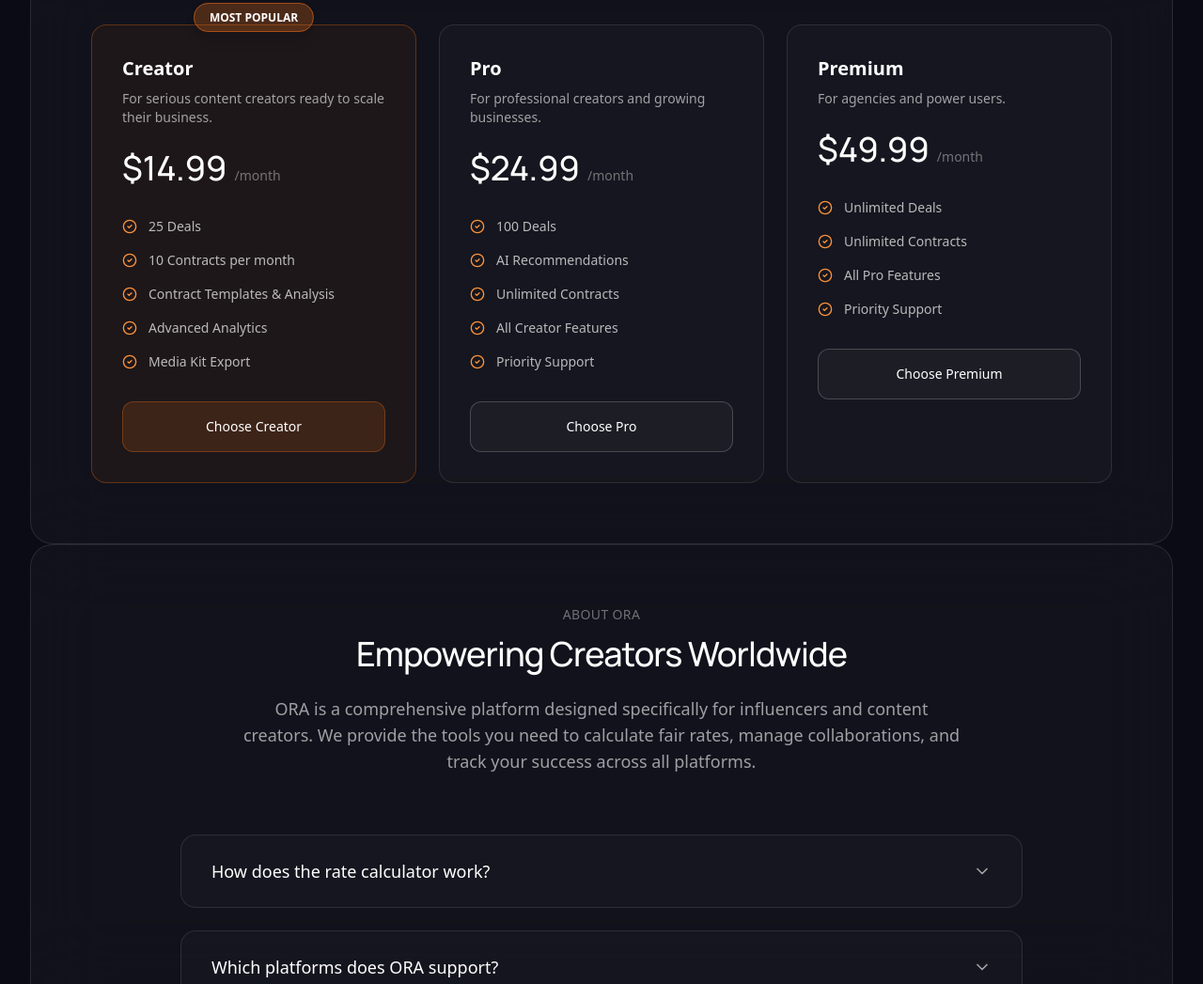
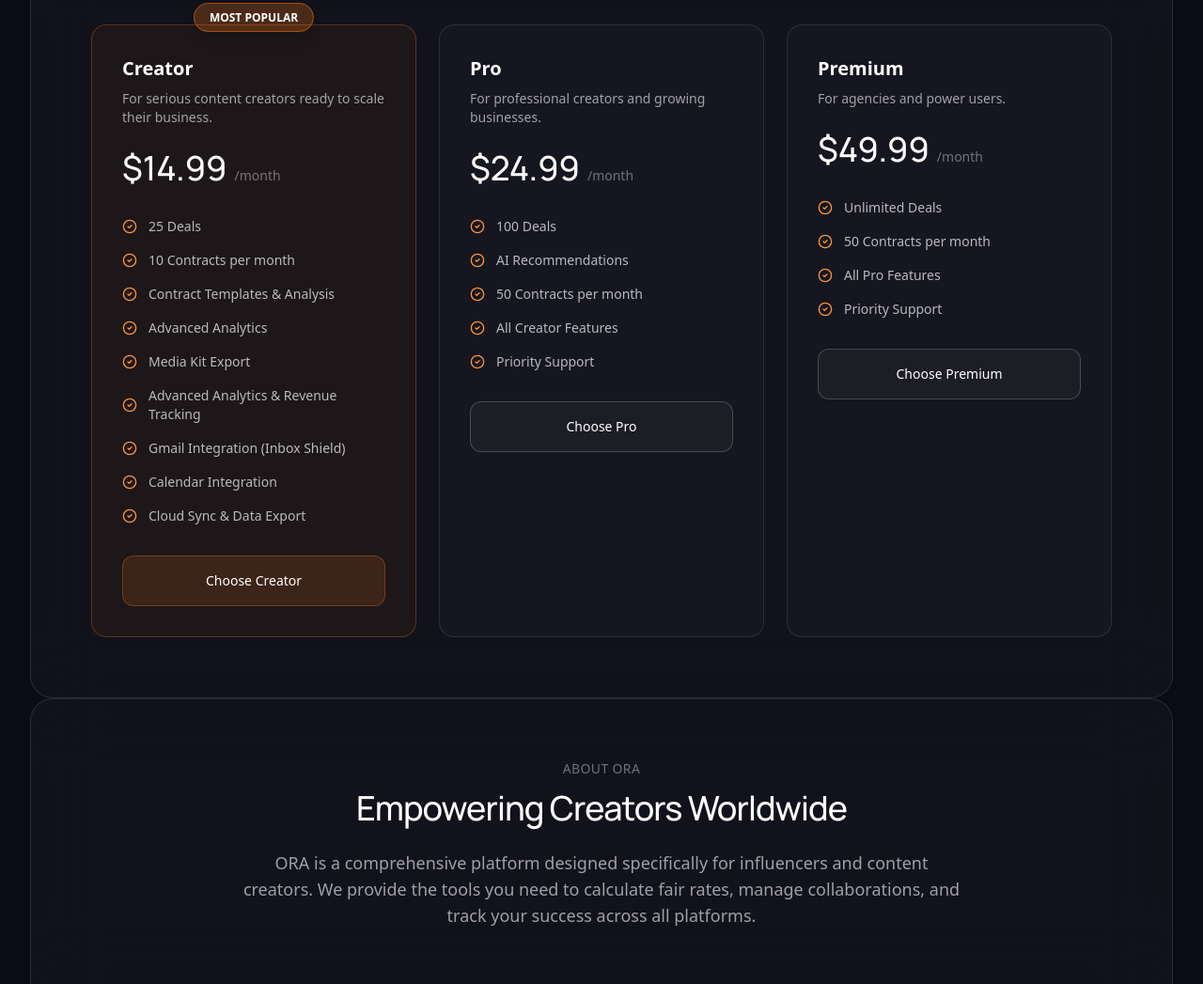
Before and after one commit to outrelinkza/ora-website, a website: page index.html in a window 1280 px wide. Shown: the part 2137-3184 px from the top of the page at 94% size. Drawn offline with nearby package versions, Linux system fonts and the light colour scheme.

Commit message:
Complete pricing features update: Add all Creator plan features, update Pro plan

```diff
--- a/index.html
+++ b/index.html
@@ -242,6 +242,22 @@
                 <svg xmlns="http://www.w3.org/2000/svg" width="16" height="16" viewBox="0 0 24 24" fill="none" stroke="currentColor" stroke-width="2" stroke-linecap="round" stroke-linejoin="round" class="text-orange-400 flex-shrink-0"><path d="m9 12 2 2 4-4"></path><circle cx="12" cy="12" r="10"></circle></svg>
                 <span class="text-sm text-white/70 font-sans">Media Kit Export</span>
               </li>
+              <li class="flex items-center gap-3">
+                <svg xmlns="http://www.w3.org/2000/svg" width="16" height="16" viewBox="0 0 24 24" fill="none" stroke="currentColor" stroke-width="2" stroke-linecap="round" stroke-linejoin="round" class="text-orange-400 flex-shrink-0"><path d="m9 12 2 2 4-4"></path><circle cx="12" cy="12" r="10"></circle"></svg>
+                <span class="text-sm text-white/70 font-sans">Advanced Analytics & Revenue Tracking</span>
+              </li>
+              <li class="flex items-center gap-3">
+                <svg xmlns="http://www.w3.org/2000/svg" width="16" height="16" viewBox="0 0 24 24" fill="none" stroke="currentColor" stroke-width="2" stroke-linecap="round" stroke-linejoin="round" class="text-orange-400 flex-shrink-0"><path d="m9 12 2 2 4-4"></path><circle cx="12" cy="12" r="10"></circle"></svg>
+                <span class="text-sm text-white/70 font-sans">Gmail Integration (Inbox Shield)</span>
+              </li>
+              <li class="flex items-center gap-3">
+                <svg xmlns="http://www.w3.org/2000/svg" width="16" height="16" viewBox="0 0 24 24" fill="none" stroke="currentColor" stroke-width="2" stroke-linecap="round" stroke-linejoin="round" class="text-orange-400 flex-shrink-0"><path d="m9 12 2 2 4-4"></path><circle cx="12" cy="12" r="10"></circle"></svg>
+                <span class="text-sm text-white/70 font-sans">Calendar Integration</span>
+              </li>
+              <li class="flex items-center gap-3">
+                <svg xmlns="http://www.w3.org/2000/svg" width="16" height="16" viewBox="0 0 24 24" fill="none" stroke="currentColor" stroke-width="2" stroke-linecap="round" stroke-linejoin="round" class="text-orange-400 flex-shrink-0"><path d="m9 12 2 2 4-4"></path><circle cx="12" cy="12" r="10"></circle"></svg>
+                <span class="text-sm text-white/70 font-sans">Cloud Sync & Data Export</span>
+              </li>
             </ul>
 
             <button class="w-full py-4 px-6 rounded-xl text-sm font-medium text-white border border-orange-500/30 hover:border-orange-500/50 transition-all duration-300 font-sans" style="background: rgba(249, 115, 22, 0.15);">
@@ -271,7 +287,7 @@
               </li>
               <li class="flex items-center gap-3">
                 <svg xmlns="http://www.w3.org/2000/svg" width="16" height="16" viewBox="0 0 24 24" fill="none" stroke="currentColor" stroke-width="2" stroke-linecap="round" stroke-linejoin="round" class="text-orange-400 flex-shrink-0"><path d="m9 12 2 2 4-4"></path><circle cx="12" cy="12" r="10"></circle></svg>
-                <span class="text-sm text-white/70 font-sans">Unlimited Contracts</span>
+                <span class="text-sm text-white/70 font-sans">50 Contracts per month</span>
               </li>
               <li class="flex items-center gap-3">
                 <svg xmlns="http://www.w3.org/2000/svg" width="16" height="16" viewBox="0 0 24 24" fill="none" stroke="currentColor" stroke-width="2" stroke-linecap="round" stroke-linejoin="round" class="text-orange-400 flex-shrink-0"><path d="m9 12 2 2 4-4"></path><circle cx="12" cy="12" r="10"></circle></svg>
@@ -306,7 +322,7 @@
               </li>
               <li class="flex items-center gap-3">
                 <svg xmlns="http://www.w3.org/2000/svg" width="16" height="16" viewBox="0 0 24 24" fill="none" stroke="currentColor" stroke-width="2" stroke-linecap="round" stroke-linejoin="round" class="text-orange-400 flex-shrink-0"><path d="m9 12 2 2 4-4"></path><circle cx="12" cy="12" r="10"></circle></svg>
-                <span class="text-sm text-white/70 font-sans">Unlimited Contracts</span>
+                <span class="text-sm text-white/70 font-sans">50 Contracts per month</span>
               </li>
               <li class="flex items-center gap-3">
                 <svg xmlns="http://www.w3.org/2000/svg" width="16" height="16" viewBox="0 0 24 24" fill="none" stroke="currentColor" stroke-width="2" stroke-linecap="round" stroke-linejoin="round" class="text-orange-400 flex-shrink-0"><path d="m9 12 2 2 4-4"></path><circle cx="12" cy="12" r="10"></circle></svg>
```
